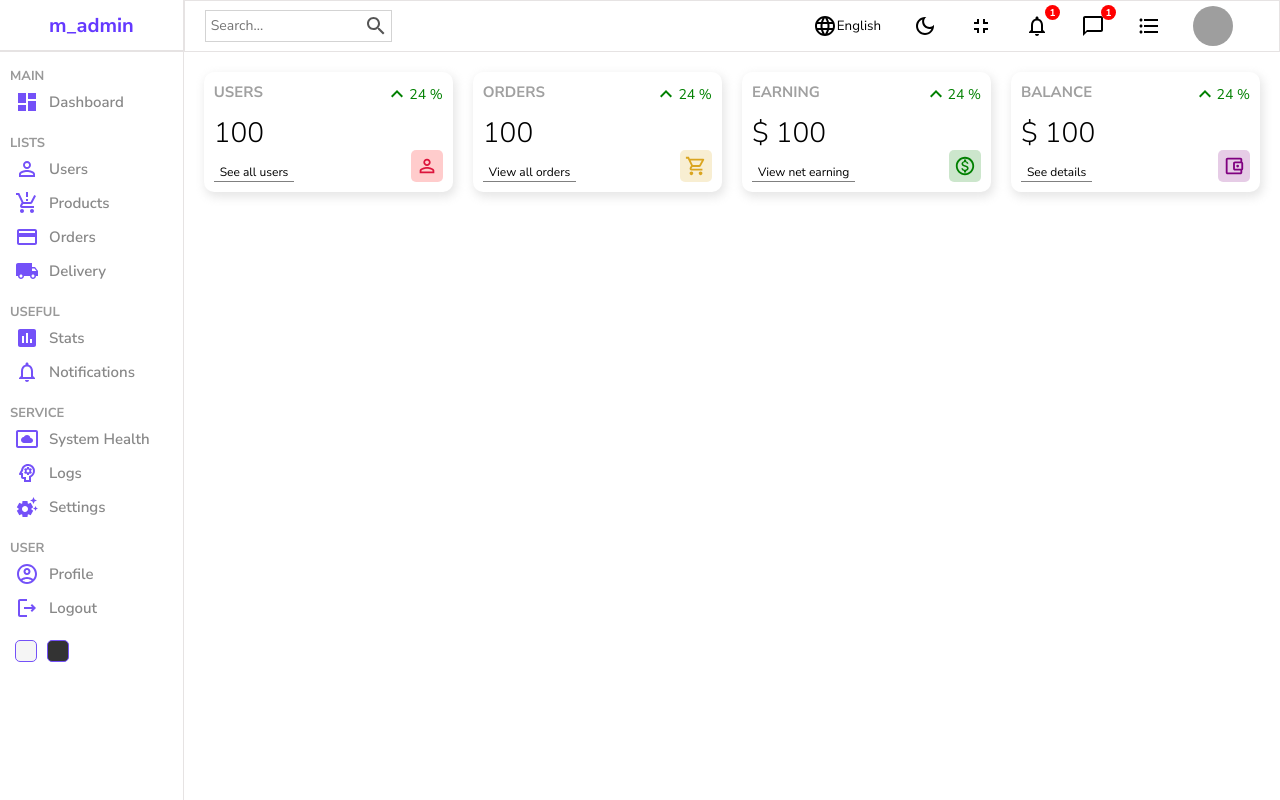
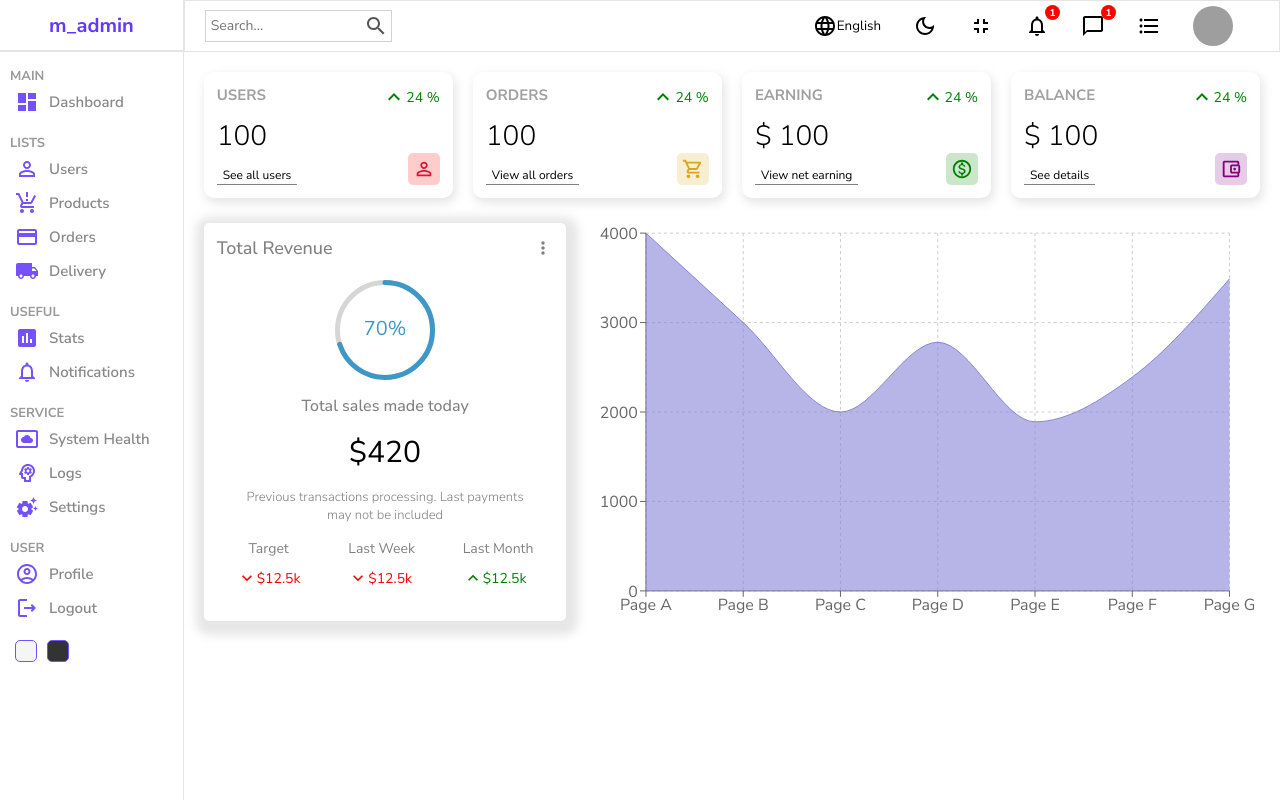
Before and after one commit to kholturaev2001/admin-dashboard, a React (Create React App) app: page / in a window 1280 px wide. Built offline with nearby package versions, Linux system fonts and the light colour scheme; grey boxes are pictures that could not be loaded.

Commit message:
finish Featured component, work on charts

```diff
--- a/package.json
+++ b/package.json
@@ -11,9 +11,11 @@
     "@testing-library/react": "^13.4.0",
     "@testing-library/user-event": "^13.5.0",
     "react": "^18.2.0",
+    "react-circular-progressbar": "^2.1.0",
     "react-dom": "^18.2.0",
     "react-router-dom": "^6.11.0",
     "react-scripts": "5.0.1",
+    "recharts": "^2.5.0",
     "sass": "^1.62.1",
     "web-vitals": "^2.1.4"
   },
--- /dev/null
+++ b/src/components/chart/Chart.jsx
@@ -0,0 +1,76 @@
+import { AreaChart, Area, XAxis, YAxis, CartesianGrid, Tooltip, ResponsiveContainer } from 'recharts';
+
+import './chart.scss'
+
+const Chart = () => {
+
+  const data = [
+    {
+      name: 'Page A',
+      uv: 4000,
+      pv: 2400,
+      amt: 2400,
+    },
+    {
+      name: 'Page B',
+      uv: 3000,
+      pv: 1398,
+      amt: 2210,
+    },
+    {
+      name: 'Page C',
+      uv: 2000,
+      pv: 9800,
+      amt: 2290,
+    },
+    {
+      name: 'Page D',
+      uv: 2780,
+      pv: 3908,
+      amt: 2000,
+    },
+    {
+      name: 'Page E',
+      uv: 1890,
+      pv: 4800,
+      amt: 2181,
+    },
+    {
+      name: 'Page F',
+      uv: 2390,
+      pv: 3800,
+      amt: 2500,
+    },
+    {
+      name: 'Page G',
+      uv: 3490,
+      pv: 4300,
+      amt: 2100,
+    },
+  ];
+  return (
+    <div className='chart'>
+      <ResponsiveContainer width="100%" height="100%">
+        <AreaChart
+          width={500}
+          height={400}
+          data={data}
+          margin={{
+            top: 10,
+            right: 30,
+            left: 0,
+            bottom: 0,
+          }}
+        >
+          <CartesianGrid strokeDasharray="3 3" />
+          <XAxis dataKey="name" />
+          <YAxis />
+          <Tooltip />
+          <Area type="monotone" dataKey="uv" stroke="#8884d8" fill="#8884d8" />
+        </AreaChart>
+      </ResponsiveContainer>
+    </div>
+  )
+}
+
+export default Chart
--- /dev/null
+++ b/src/components/chart/chart.scss
@@ -0,0 +1,3 @@
+.chart {
+    flex: 4;
+}
--- /dev/null
+++ b/src/components/featured/Featured.jsx
@@ -0,0 +1,55 @@
+import MoreVertIcon from '@mui/icons-material/MoreVert';
+import { CircularProgressbar } from "react-circular-progressbar";
+import "react-circular-progressbar/dist/styles.css";
+import KeyboardArrowUpIcon from '@mui/icons-material/KeyboardArrowUp';
+import KeyboardArrowDownIcon from '@mui/icons-material/KeyboardArrowDown';
+
+import './featured.scss'
+
+const Featured = () => {
+    return (
+        <div className='featured'>
+            <div className="top">
+                <h1 className="title">Total Revenue</h1>
+                <MoreVertIcon fontSize='small' />
+            </div>
+            <div className="bottom">
+                <div className="featuredChart">
+                    <CircularProgressbar
+                        value={70}
+                        text={'70%'}
+                        strokeWidth={5}
+                    />
+                </div>
+                <p className="title">Total sales made today</p>
+                <p className="amount">$420</p>
+                <p className="desc">Previous transactions processing. Last payments may not be included</p>
+                <div className="summary">
+                    <div className="item">
+                        <div className="itemTitle">Target</div>
+                        <div className="itemResult negative">
+                            <KeyboardArrowDownIcon fontSize='small' />
+                            <div className="resultAmount">$12.5k</div>
+                        </div>
+                    </div>
+                    <div className="item">
+                        <div className="itemTitle">Last Week</div>
+                        <div className="itemResult negative">
+                            <KeyboardArrowDownIcon fontSize='small' />
+                            <div className="resultAmount">$12.5k</div>
+                        </div>
+                    </div>
+                    <div className="item">
+                        <div className="itemTitle">Last Month</div>
+                        <div className="itemResult positive">
+                            <KeyboardArrowUpIcon fontSize='small' />
+                            <div className="resultAmount">$12.5k</div>
+                        </div>
+                    </div>
+                </div>
+            </div>
+        </div>
+    )
+}
+
+export default Featured
--- /dev/null
+++ b/src/components/featured/featured.scss
@@ -0,0 +1,79 @@
+.featured {
+    flex: 2;
+    -webkit-box-shadow: 2px 4px 10px 1px rgba(0, 0, 0, 0.47);
+    box-shadow: 2px 4px 10px 10px rgba(201, 201, 201, 0.47);
+    padding: 13px;
+    border-radius: 5px;
+
+    .top {
+        display: flex;
+        align-items: center;
+        justify-content: space-between;
+        color: gray;
+
+        .title {
+            font-size: 18px;
+            font-weight: 500;
+        }
+    }
+
+    .bottom {
+        padding: 20px;
+        display: flex;
+        flex-direction: column;
+        align-items: center;
+        justify-content: center;
+        gap: 15px;
+
+        .featuredChart {
+            width: 100px;
+            height: 100px;;
+        }
+
+        .title {
+            font-weight: 500;
+            color: gray;
+        }
+
+        .amount {
+            font-size: 30px;
+        }
+
+        .desc {
+            font-weight: 300;
+            font-size: 13px;
+            text-align: center;
+            color: gray;
+        }
+
+        .summary {
+            display: flex;
+            justify-content: space-between;
+            align-items: center;
+            width: 100%;
+
+            .item {
+                text-align: center;
+
+                .itemTitle {
+                    font-size: 14px;
+                    color: gray;
+                }
+
+                .itemResult {
+                    display: flex;
+                    align-items: center;
+                    margin-top: 10px;
+                    font-size: 14px;
+
+                    &.positive {
+                        color: green;
+                    }
+                    &.negative {
+                        color: red;
+                    }
+                }
+            }
+        }
+    }
+}
--- a/src/components/windget/widget.scss
+++ b/src/components/widget/widget.scss
@@ -2,7 +2,7 @@
   display: flex;
   flex: 1;
   justify-content: space-between;
-  padding: 10px;
+  padding: 13px;
   -webkit-box-shadow: 2px 4px 10px 1px rgbg(0, 0, 0, 0.47);
   box-shadow: 2px 4px 10px 1px rgba(201, 201, 201, 0.47);
   border-radius: 10px;
--- a/src/pages/home/Home.jsx
+++ b/src/pages/home/Home.jsx
@@ -1,6 +1,8 @@
+import Chart from '../../components/chart/Chart'
+import Featured from '../../components/featured/Featured'
 import Navbar from '../../components/navbar/Navbar'
 import Sidebar from '../../components/sidebar/Sidebar'
-import Widget from '../../components/windget/Widget'
+import Widget from '../../components/widget/Widget'
 import './home.scss'
 
 const Home = () => {
@@ -15,6 +17,10 @@
           <Widget type='earning' />
           <Widget type='balance' />
         </div>
+        <div className="charts">
+          <Featured />
+          <Chart />
+        </div>
       </div>
 
     </div>
--- a/src/pages/home/home.scss
+++ b/src/pages/home/home.scss
@@ -4,11 +4,15 @@
   .homeContainer {
     flex: 6;
 
-    .widgets {
+    .widgets, .charts {
       display: flex;
       flex-wrap: wrap;
       padding: 20px;
       gap: 20px;
     }
+
+    .charts {
+      padding: 5px 20px;
+    }
   }
 }
```
Also changed, not shown: src/components/widget/Widget.jsx (renamed from src/components/windget/Widget.jsx), 1 other file (tests, documents, lock files or other folders).
